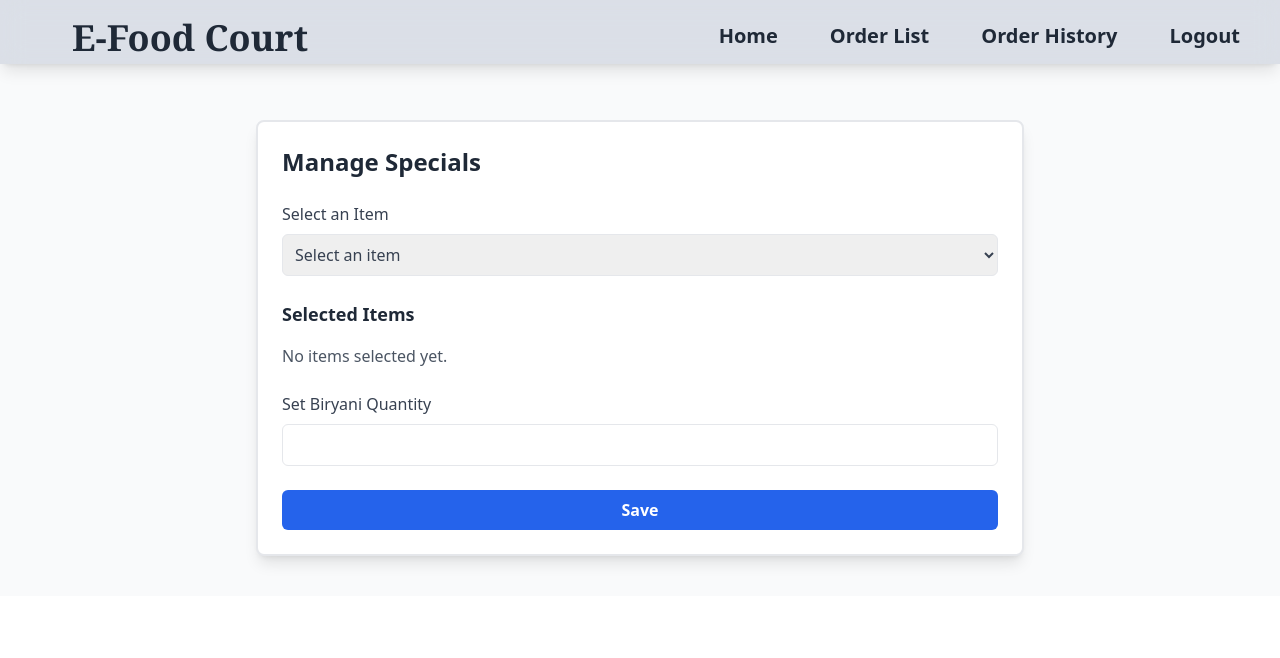
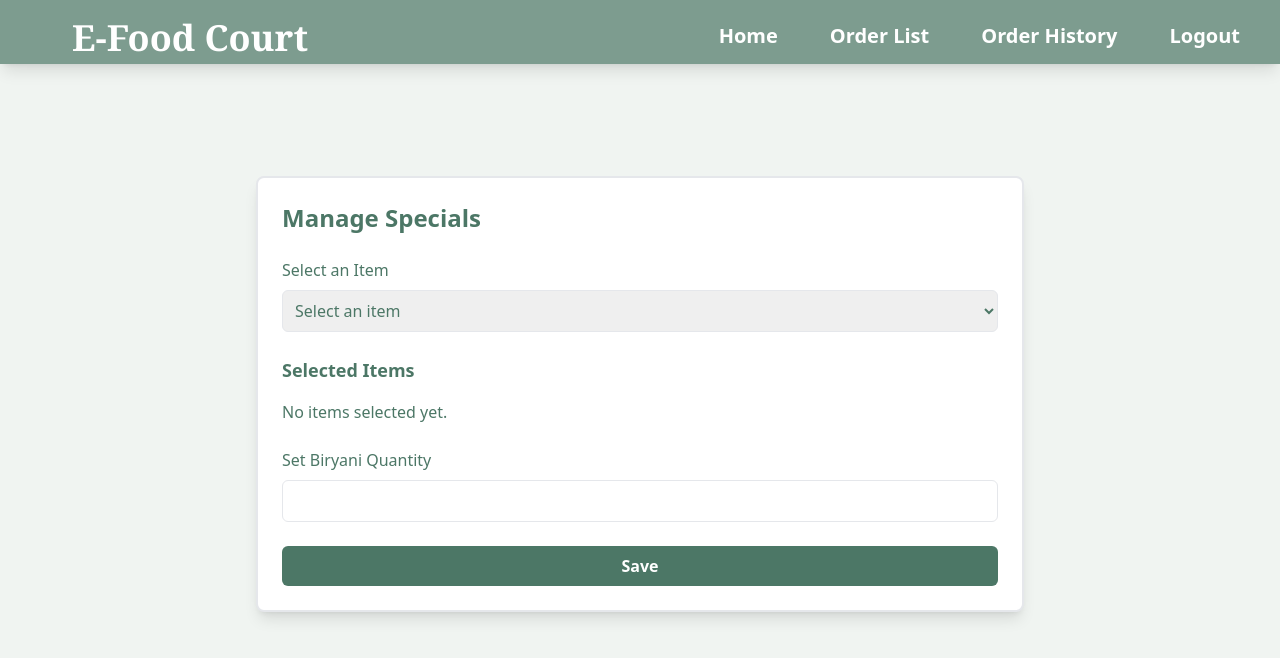
Before and after one commit to pradeep-145/E-Food-Court-ordering-App, a React (Vite) app in the folder FrontEnd/: page /admin in a window 1280 px wide. Shown: the top 658 px of the page. Built offline with nearby package versions, Linux system fonts and the light colour scheme; the HTML template or start-up script is replaced by a standard one.

Commit message:
Refactor layout and styling in multiple components; update Admin routes and improve UserLogin and UserRegister designs

```diff
--- a/FrontEnd/src/App.jsx
+++ b/FrontEnd/src/App.jsx
@@ -64,7 +64,9 @@ function App() {
          <ContactUs />
         </div>
       } />
-      <Route path='/admin' element={<Home />} />
+      <Route path='/admin' element={
+        <div style={{backgroundColor: '#F0F4F1', minHeight: '100vh', width:'100%', height:'100%'}} ><Home />  </div>} />
+
       <Route path='/orderList' element={<OrderList/>} />
       <Route path='/orderHistory' element={<OrderHistory/>} />
       </Routes>
--- a/FrontEnd/src/pages/Admin/AdminNav.jsx
+++ b/FrontEnd/src/pages/Admin/AdminNav.jsx
@@ -1,7 +1,6 @@
 import { useState } from 'react';
 import { Link } from 'react-router-dom';
-// import kec from '../../assets/kec.png';
-import { HiOutlineSearch } from 'react-icons/hi';
+import { HiMenu, HiX } from 'react-icons/hi';
 
 const Navbar = () => {
     const [isOpen, setIsOpen] = useState(false);
@@ -11,51 +10,108 @@ const Navbar = () => {
     };
 
     return (
-        <div id='navbar' className='flex items-center justify-between bg-slate-400 bg-opacity-30 font-sans font-semibold backdrop-blur-md px-8 pt-2 fixed w-full h-16 shadow-lg'>
-           <div className='flex justify-between'>
-             <div className='flex flex-shrink-0 items-center text-5xl font-bold cursor-pointer mt-1'>
-                {/* <Link to="/admin">
-                    <img src={kec} width={24} height={24} alt="Logo" />
-                </Link> */}
-                <h2 className='text-4xl font-bold font-serif px-10 text-gray-800'>
-                    E-Food Court
-                </h2>
-            </div>
+        <div id="navbar" className="flex items-center justify-between bg-[#4C7766] bg-opacity-70 font-sans font-semibold px-8 pt-2 fixed w-full h-16 shadow-lg z-50">
+            {/* Logo Section */}
+            <div className="flex justify-between items-center">
+                <div className="flex flex-shrink-0 items-center text-5xl font-bold cursor-pointer mt-1">
+                    <h2 className="text-4xl font-bold font-serif px-10 text-white">
+                        E-Food Court
+                    </h2>
+                </div>
+
+                {/* Mobile Burger Icon */}
+                <div className="lg:hidden flex items-center">
+                    <button onClick={toggleMenu}>
+                        {isOpen ? (
+                            <HiX className="text-3xl text-white" />
+                        ) : (
+                            <HiMenu className="text-3xl text-white" />
+                        )}
+                    </button>
+                </div>
             </div>
 
+            {/* Mobile Menu */}
             {isOpen && (
-                <div className='lg:flex items-center justify-center gap-2.5 text-xl cursor-pointer flex flex-col absolute top-6 right-0 shadow-lg rounded-2xl py-4 px-7 lg:flex-row bg-blue-500 bg-opacity-30 backdrop-blur-md'>
-                    <div>
-                        <Link to="/admin" onClick={() => setIsOpen(false)} className='text-gray-800'>Home</Link>
-                    </div>
-                    <div>
-                        <Link to="/orderList" onClick={() => setIsOpen(false)} className='text-gray-800'>Order List</Link>
-                    </div>
-                    <div>
-                        <Link to="/orderHistory" onClick={() => setIsOpen(false)} className='text-gray-800'>Order History</Link>
-                    </div>
+                <div className="lg:hidden absolute top-16 right-0 shadow-lg rounded-2xl py-4 px-7 bg-[#4C7766] bg-opacity-90 text-white backdrop-blur-md flex flex-col gap-4 w-full z-10">
+                    <Link
+                        to="/admin"
+                        onClick={() => setIsOpen(false)}
+                        className="text-lg hover:text-gray-200"
+                    >
+                        Home
+                    </Link>
+                    <Link
+                        to="/orderList"
+                        onClick={() => setIsOpen(false)}
+                        className="text-lg hover:text-gray-200"
+                    >
+                        Order List
+                    </Link>
+                    <Link
+                        to="/orderHistory"
+                        onClick={() => setIsOpen(false)}
+                        className="text-lg hover:text-gray-200"
+                    >
+                        Order History
+                    </Link>
+                    <Link
+                        to="/adminLogin"
+                        onClick={() => {
+                            setIsOpen(false);
+                            localStorage.removeItem('admin_token');
+                        }}
+                        className="text-lg hover:text-gray-200 bg-red-400 hover:bg-red-500 rounded-full p-2"
+                    >
+                        Logout
+                    </Link>
                 </div>
             )}
 
-            <div className='hidden lg:flex items-center justify-center gap-9 text-xl cursor-pointer'>
+            {/* Desktop Menu */}
+            <div className="hidden lg:flex items-center justify-center gap-9 text-xl cursor-pointer">
                 <div>
-                    <Link to="/admin" onClick={() => setIsOpen(false)} className='text-gray-800 hover:bg-black hover:text-white hover:rounded-full p-2 text-center w-20'>Home</Link>
+                    <Link
+                        to="/admin"
+                        onClick={() => setIsOpen(false)}
+                        className="text-white hover:border-b-4 hover:scale-y-105 hover:border-black hover:text-black p-2"
+                        >
+                        Home
+                    </Link>
                 </div>
                 <div>
-                    <Link to="/orderList" onClick={() => setIsOpen(false)} className='text-gray-800  hover:bg-black hover:text-white hover:rounded-full p-2 text-center w-20'>Order List</Link>
+                    <Link
+                        to="/orderList"
+                        onClick={() => setIsOpen(false)}
+                        className="text-white hover:border-b-4 hover:scale-y-105 hover:border-black hover:text-black p-2"
+                        >
+                        Order List
+                    </Link>
                 </div>
                 <div>
-                    <Link to="/orderHistory" onClick={() => setIsOpen(false)} className='text-gray-800  hover:bg-black hover:text-white hover:rounded-full p-2 text-center w-20'>Order History</Link>
+                    <Link
+                        to="/orderHistory"
+                        onClick={() => setIsOpen(false)}
+                        className="text-white hover:border-b-4 hover:scale-y-105 hover:border-black hover:text-black p-2"
+                        >
+                        Order History
+                    </Link>
                 </div>
                 <div>
-                    <Link to="/adminLogin" onClick={() => {
-                        setIsOpen(false)
-                        localStorage.removeItem('admin_token')
-                        }} className='text-gray-800  hover:bg-red-400 hover:rounded-full p-2 text-center w-20 hover:text-white'>Logout</Link>
+                    <Link
+                        to="/adminLogin"
+                        onClick={() => {
+                            setIsOpen(false);
+                            localStorage.removeItem('admin_token');
+                        }}
+                        className="text-white hover:border-b-4 hover:scale-y-105 hover:border-black hover:text-black p-2"
+                        >
+                        Logout
+                    </Link>
                 </div>
             </div>
         </div>
     );
-}
+};
 
 export default Navbar;
--- a/FrontEnd/src/pages/Admin/Home.jsx
+++ b/FrontEnd/src/pages/Admin/Home.jsx
@@ -1,6 +1,6 @@
 import React, { useState } from 'react';
 import axios from 'axios';
-import AdminNav from './AdminNav';
+import Navbar from './AdminNav'; // Importing the Navbar
 
 const AdminPage = () => {
   const [selectedItems, setSelectedItems] = useState([]); // Track selected items
@@ -50,14 +50,14 @@ const AdminPage = () => {
 
   return (
     <>
-      <AdminNav />
-      <section className="w-full px-4 sm:px-8 py-10 bg-gray-50">
+      <Navbar /> {/* Use the Navbar here */}
+      <div className="w-full px-4 sm:px-8 py-10 bg-[#F0F4F1] pt-24">
         <div className="max-w-3xl mx-auto border-2 rounded-lg p-6 bg-white shadow-lg mt-20">
-    <h1 className="text-2xl font-bold text-gray-800 mb-6">Manage Specials</h1>
+          <h1 className="text-2xl font-bold text-[#4C7766] mb-6">Manage Specials</h1>
 
           {/* Dropdown for selecting items */}
           <div className="mb-4">
-      <label className="block text-gray-700 font-medium mb-2">Select an Item</label>
+            <label className="block text-[#4C7766] font-medium mb-2">Select an Item</label>
             <select
               onChange={(event) => {
                 const selectedItem = specialItems.find((item) => item.name === event.target.value);
@@ -65,7 +65,7 @@ const AdminPage = () => {
                   setSelectedItems((prevItems) => [...prevItems, selectedItem]);
                 }
               }}
-        className="w-full p-2 border rounded-md text-gray-700 focus:outline-none focus:ring-2 focus:ring-blue-400"
+              className="w-full p-2 border rounded-md text-[#4C7766] focus:outline-none focus:ring-2 focus:ring-blue-400"
             >
               <option value="">Select an item</option>
               {specialItems.map((item) => (
@@ -78,49 +78,48 @@ const AdminPage = () => {
 
           {/* Display selected items */}
           <div className="mt-6">
-      <h2 className="text-lg font-bold mb-4 text-gray-800">Selected Items</h2>
+            <h2 className="text-lg font-bold mb-4 text-[#4C7766]">Selected Items</h2>
             {selectedItems.length > 0 ? (
               <ul className="grid grid-cols-1 sm:grid-cols-2 gap-4">
                 {selectedItems.map((item) => (
                   <li
                     key={item.id}
-              className="flex items-center space-x-4 p-4 border rounded-lg bg-gray-100"
+                    className="flex items-center space-x-4 p-4 border rounded-lg bg-[#F0F4F1]"
                   >
                     <img src={item.image} alt={item.name} className="w-16 h-16 rounded-md" />
                     <div>
-                <h3 className="font-semibold text-gray-800">{item.name}</h3>
-                <p className="text-sm text-gray-600">Price: ${item.price.toFixed(2)}</p>
-                <p className="text-sm text-gray-600">Type: {item.type}</p>
+                      <h3 className="font-semibold text-[#4C7766]">{item.name}</h3>
+                      <p className="text-sm text-[#4C7766]">Price: ${item.price.toFixed(2)}</p>
+                      <p className="text-sm text-[#4C7766]">Type: {item.type}</p>
                     </div>
                   </li>
                 ))}
               </ul>
             ) : (
-        <p className="text-gray-600">No items selected yet.</p>
+              <p className="text-[#4C7766]">No items selected yet.</p>
             )}
           </div>
 
           {/* Set Biryani Quantity */}
           <div className="mt-6">
-      <label className="block text-gray-700 font-medium mb-2">Set Biryani Quantity</label>
+            <label className="block text-[#4C7766] font-medium mb-2">Set Biryani Quantity</label>
             <input
               type="number"
               name="Biryani"
-        className="w-full p-2 border rounded-md text-gray-700 focus:outline-none focus:ring-2 focus:ring-blue-400"
+              className="w-full p-2 border rounded-md text-[#4C7766] focus:outline-none focus:ring-2 focus:ring-blue-400"
               onChange={(e) => setBiryani(e.target.value)}
             />
           </div>
 
           {/* Save Button */}
           <button
-      className="w-full mt-6 bg-blue-600 text-white py-2 rounded-md font-semibold hover:bg-blue-700 transition duration-300"
+            className="w-full mt-6 bg-[#4C7766] text-white py-2 rounded-md font-semibold hover:bg-[#4C7766] hover:bg-opacity-80 transition duration-300"
             onClick={handleSave}
           >
             Save
           </button>
         </div>
-</section>
-
+      </div>
     </>
   );
 };
--- a/FrontEnd/src/pages/UserLogin.jsx
+++ b/FrontEnd/src/pages/UserLogin.jsx
@@ -79,7 +79,7 @@ const UserLogin = () => {
 
     return (
         <div className="flex justify-center items-center h-screen">
-            <div className="p-10 shadow-2xl shadow-black rounded-3xl bg-orange-600 border-4 border-black font-sans max-w-sm w-96">
+            <div className="p-10 shadow-2xl rounded-3xl bg-[#4C7766] font-sans max-w-sm w-96">
                 <h1 className="text-4xl text-center mb-6 font-bold text-black"> User Login</h1>
 
                 <form onSubmit={(e) => e.preventDefault()}> {/* Prevent default form submission */}
--- a/FrontEnd/src/pages/UserRegister.jsx
+++ b/FrontEnd/src/pages/UserRegister.jsx
@@ -63,7 +63,7 @@ const UserRegister = () => {
 
     return (
         <div className="flex justify-center items-center h-screen">
-            <div className="p-10 shadow-2xl shadow-black rounded-3xl bg-orange-600 border-4 border-black font-sans max-w-sm w-96">
+            <div className="p-10 shadow-2xl rounded-3xl bg-[#4C7766] font-sans max-w-sm w-96">
             <h1 className="text-4xl text-center mb-6 font-bold text-black">User Register</h1>
                 <form onSubmit={handleSubmit}>
                     <div className="relative my-6">
```
Also changed, not shown: FrontEnd/src/pages/Admin/OrderHistory.jsx (+12 -34 lines), FrontEnd/src/pages/Admin/OrderList.jsx (+13 -13 lines). Lines whose indentation alone changed are shown as unchanged.
